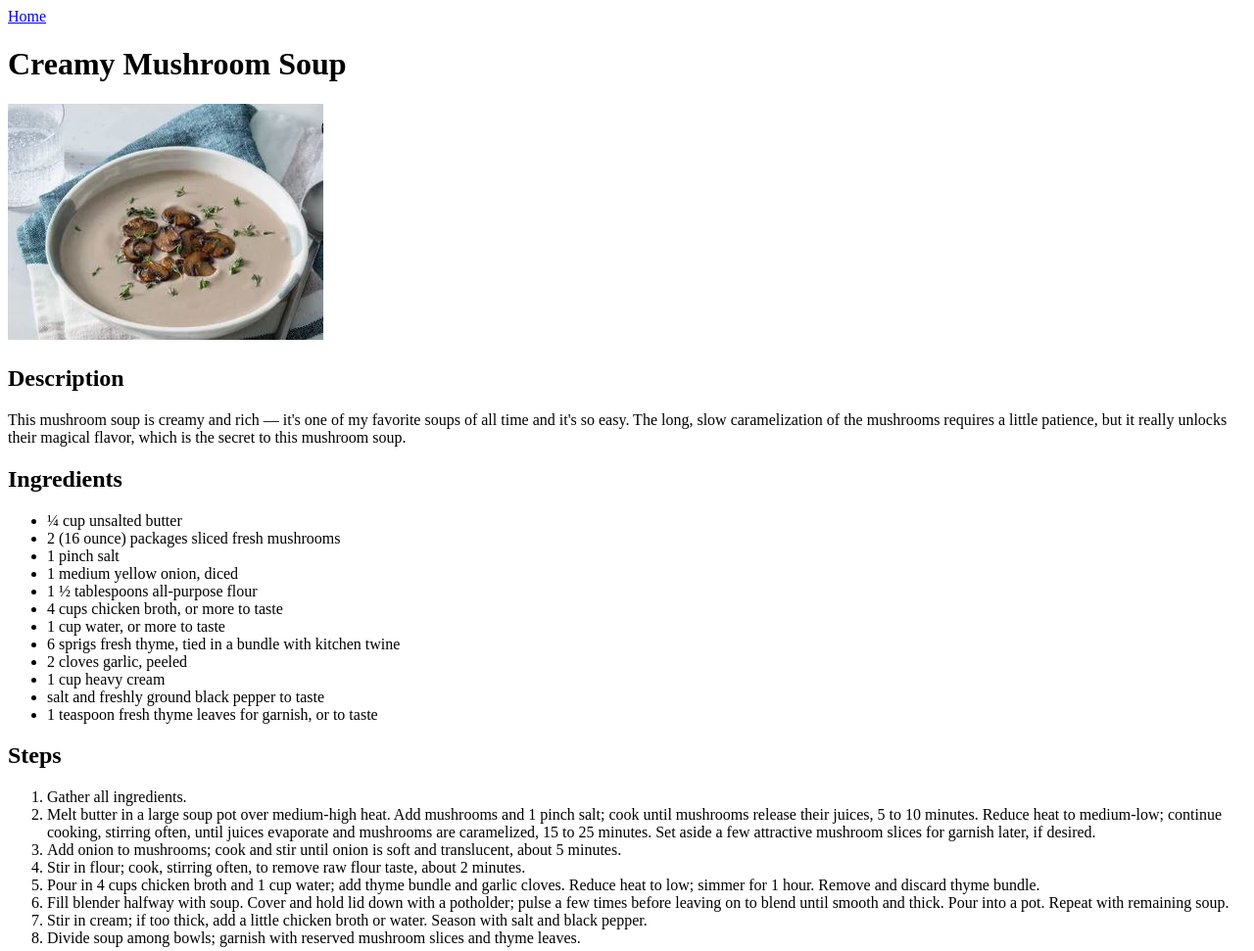
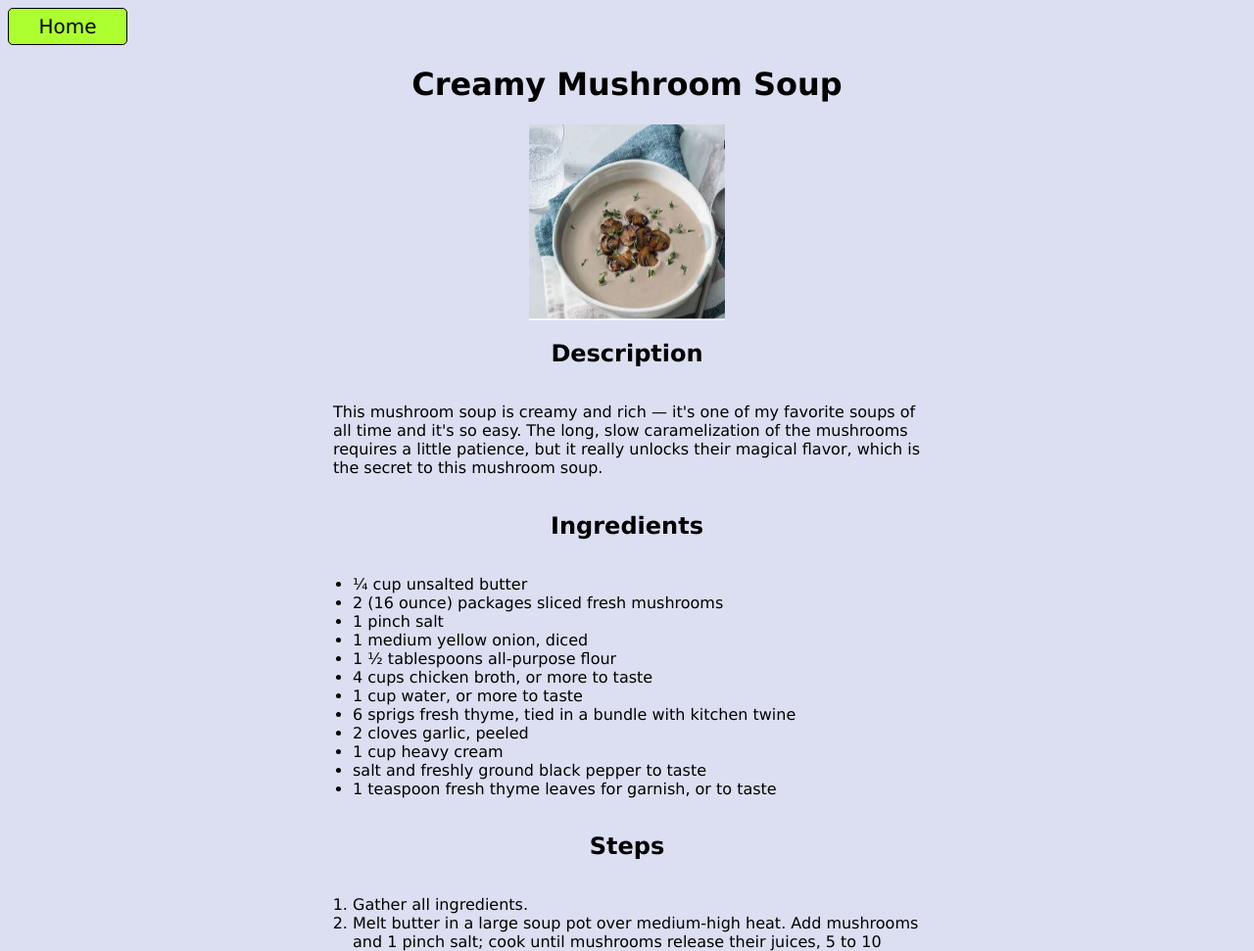
Before and after one commit to cdharitha/odin-recipes, a plain HTML site: page recipes/Mushroom_soup.html in a window 1280 px wide. Shown: the top 971 px of the page at 98% size. Drawn offline with Linux system fonts and the light colour scheme.

Commit message:
Add styles.css file

```diff
--- a/index.html
+++ b/index.html
@@ -4,6 +4,7 @@
     <meta charset="UTF-8">
     <meta name="viewport" content="width=device-width, initial-scale=1.0">
     <title>Odin-Recipes</title>
+    <link rel="stylesheet" href="styles.css">
   </head>
 
   <body>
--- a/recipes/Mushroom_soup.html
+++ b/recipes/Mushroom_soup.html
@@ -1,9 +1,11 @@
 <!DOCTYPE html>
 <html lang="en">
+
 <head>
   <meta charset="UTF-8">
   <meta name="viewport" content="width=device-width, initial-scale=1.0">
   <title>Odin-Recipes</title>
+  <link rel="stylesheet" href="../styles.css">
 </head>
 
 <body>
@@ -15,7 +17,9 @@
     </div>
     <h2>Description</h2>
     <div class="section">
-    <p>This mushroom soup is creamy and rich — it's one of my favorite soups of all time and it's so easy. The long, slow caramelization of the mushrooms requires a little patience, but it really unlocks their magical flavor, which is the secret to this mushroom soup.</p>
+      <p>This mushroom soup is creamy and rich — it's one of my favorite soups of all time and it's so easy. The long,
+        slow caramelization of the mushrooms requires a little patience, but it really unlocks their magical flavor,
+        which is the secret to this mushroom soup.</p>
     </div>
     <h2>Ingredients</h2>
     <div class="section">
@@ -38,15 +42,21 @@
     <div class="section">
       <ol>
         <li>Gather all ingredients.</li>
-        <li>Melt butter in a large soup pot over medium-high heat. Add mushrooms and 1 pinch salt; cook until mushrooms release their juices, 5 to 10 minutes. Reduce heat to medium-low; continue cooking, stirring often, until juices evaporate and mushrooms are caramelized, 15 to 25 minutes. Set aside a few attractive mushroom slices for garnish later, if desired.</li>
+        <li>Melt butter in a large soup pot over medium-high heat. Add mushrooms and 1 pinch salt; cook until mushrooms
+          release their juices, 5 to 10 minutes. Reduce heat to medium-low; continue cooking, stirring often, until
+          juices evaporate and mushrooms are caramelized, 15 to 25 minutes. Set aside a few attractive mushroom slices
+          for garnish later, if desired.</li>
         <li>Add onion to mushrooms; cook and stir until onion is soft and translucent, about 5 minutes.</li>
         <li>Stir in flour; cook, stirring often, to remove raw flour taste, about 2 minutes.</li>
-        <li>Pour in 4 cups chicken broth and 1 cup water; add thyme bundle and garlic cloves. Reduce heat to low; simmer for 1 hour. Remove and discard thyme bundle.</li>
-        <li>Fill blender halfway with soup. Cover and hold lid down with a potholder; pulse a few times before leaving on to blend until smooth and thick. Pour into a pot. Repeat with remaining soup.</li>
+        <li>Pour in 4 cups chicken broth and 1 cup water; add thyme bundle and garlic cloves. Reduce heat to low; simmer
+          for 1 hour. Remove and discard thyme bundle.</li>
+        <li>Fill blender halfway with soup. Cover and hold lid down with a potholder; pulse a few times before leaving
+          on to blend until smooth and thick. Pour into a pot. Repeat with remaining soup.</li>
         <li>Stir in cream; if too thick, add a little chicken broth or water. Season with salt and black pepper.</li>
         <li>Divide soup among bowls; garnish with reserved mushroom slices and thyme leaves.</li>
       </ol>
     </div>
   </div>
 </body>
+
 </html>
--- /dev/null
+++ b/styles.css
@@ -0,0 +1,33 @@
+body{
+    background-color: rgb(220, 223, 241);
+    font-size: 16px;
+    font-family: Verdana, Geneva, Tahoma, sans-serif;
+}
+img{
+    height: 200px;
+    width: 200px;
+}
+p, ol, ul{
+    width:600px;
+}
+a{
+    text-decoration: none;
+}
+h1, h2, .section{
+    display: flex;
+    justify-content: center;
+    align-items: center;
+}
+.btn{
+    font-size: 20px;
+    width: 120px;
+    height:30px;
+    display:block;
+    text-decoration: none;
+    color: black;
+    background-color: greenyellow;
+    border: black 1px solid;
+    border-radius: 5px;
+    text-align: center;
+    padding-top: 6px;
+}
```
Also changed, not shown: recipes/Shortcake.html (+1 -0 lines), recipes/pizza.html (+1 -0 lines). Lines whose indentation alone changed are shown as unchanged.
